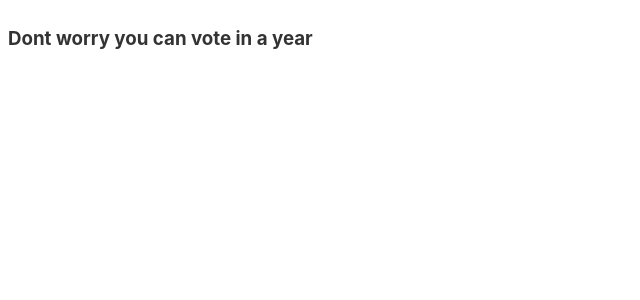
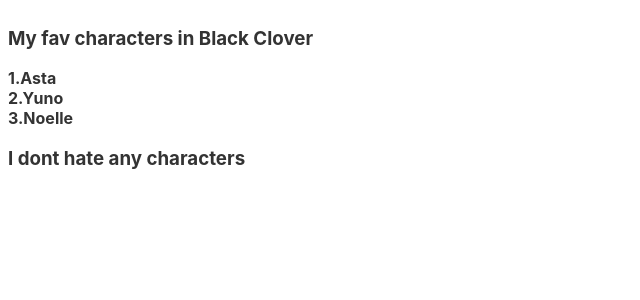
Before and after one commit to vijay-sam57/svelte-appone, a Svelte app: page / in a window 1280 px wide. Shown: the top 300 px of the page, without its empty margins (0-640 px from the left). Built offline with nearby package versions, Linux system fonts and the light colour scheme.

Commit message:
List Rendering learned

```diff
--- a/src/App.svelte
+++ b/src/App.svelte
@@ -6,7 +6,8 @@
   // const theme = "blk";
   // const size = "med";
   // const finished = true;
-  let age = 17;
+  const myfav = ["Asta", "Yuno", "Noelle"];
+  const hate = [];
 </script>
 
 <main>
@@ -16,13 +17,16 @@
   <button {disabled}>this a button</button>
   <h2 class={(finished ? "finished" : "", theme)}>This is for class binding</h2>
   <h2 class={size}>This is for class binding</h2> -->
-  {#if age >= 18}
-    <h3>You are eligible to vote</h3>
-  {:else if age === 17}
-    <h3>Dont worry you can vote in a year</h3>
+  <h3>My fav characters in Black Clover</h3>
+  {#each myfav as item, no}
+    <strong>{no + 1}.{item}</strong>
+    <br />
+  {/each}
+  {#each hate as it}
+    {it}
   {:else}
-    <h3>You are not elgible to vote</h3>
-  {/if}
+    <h3>I dont hate any characters</h3>
+  {/each}
 </main>
 
 <style>
```
